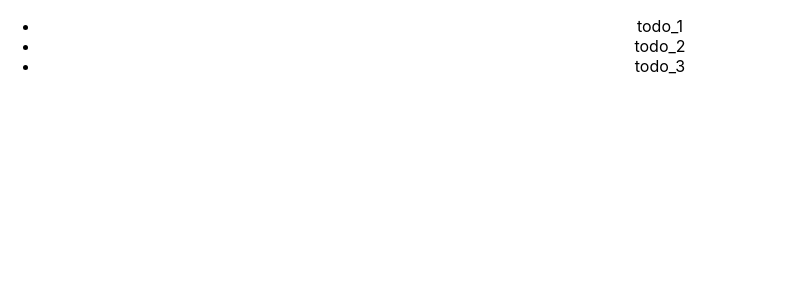
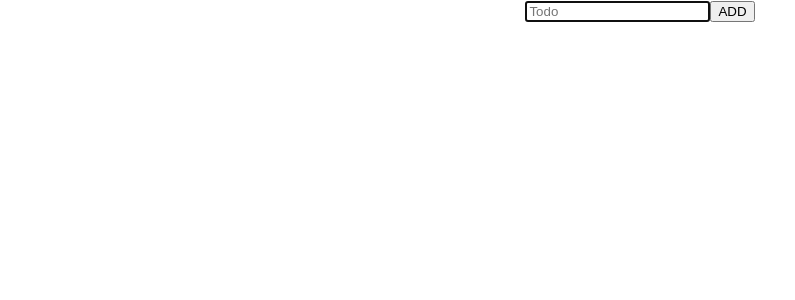
Before and after one commit to KiKiKi-KiKi/react-recoil-sandbox, a React (Create React App) app: page / in a window 1280 px wide. Shown: the top 300 px of the page, without its empty margins (0-795 px from the left). Built offline with nearby package versions, Linux system fonts and the light colour scheme.

Commit message:
:wolf: Implement add new todo.

```diff
--- /dev/null
+++ b/src/components/TodoForm.tsx
@@ -0,0 +1,56 @@
+import { v4 as uuid } from 'uuid';
+import { useCallback, useState, VFC } from 'react';
+import { useSetRecoilState } from 'recoil';
+import { todoListState } from '../recoil/atoms/todoListState';
+
+export const TodoForm: VFC = () => {
+  const setTodoList = useSetRecoilState(todoListState);
+  const [text, setText] = useState<string>('');
+
+  const onChangeTextHandler = useCallback(
+    (evt: React.ChangeEvent<HTMLInputElement>) => {
+      setText(evt.currentTarget.value);
+    },
+    [],
+  );
+
+  const onSubmitHandler = (evt: React.FormEvent) => {
+    evt.preventDefault();
+    const todoText = text.trim();
+
+    if (!todoText) {
+      return false;
+    }
+
+    setTodoList((oldTodoList) => {
+      const id = uuid();
+
+      return [
+        ...oldTodoList,
+        [
+          id,
+          {
+            id,
+            text: todoText,
+            isComplete: false,
+          },
+        ],
+      ];
+    });
+
+    setText('');
+  };
+
+  return (
+    <form onSubmit={onSubmitHandler}>
+      <input
+        type="text"
+        value={text}
+        onChange={onChangeTextHandler}
+        placeholder="Todo"
+        autoFocus={true}
+      />
+      <button type="submit">ADD</button>
+    </form>
+  );
+};
--- a/src/components/TodoList.tsx
+++ b/src/components/TodoList.tsx
@@ -1,12 +1,14 @@
 import { VFC } from 'react';
 import { useRecoilValue } from 'recoil';
 import { todoListState } from '../recoil/atoms/todoListState';
+import { TodoForm } from './TodoForm';
 
 export const TodoList: VFC = () => {
   const todoList = useRecoilValue(todoListState);
 
   return (
     <div className="todoList">
+      <TodoForm />
       <ul>
         {todoList.map(([id, item]) => {
           return (
--- a/src/recoil/atoms/todoListState.ts
+++ b/src/recoil/atoms/todoListState.ts
@@ -11,13 +11,7 @@ interface TodoItem {
 
 type TodoListInterface = [TodoId, TodoItem][];
 
-const DUMMYDATA: TodoListInterface = [
-  ['1', { id: '1', text: 'todo_1', isComplete: false }],
-  ['2', { id: '2', text: 'todo_2', isComplete: false }],
-  ['3', { id: '3', text: 'todo_3', isComplete: false }],
-];
-
 export const todoListState = atom<TodoListInterface>({
   key: TODOLISTSTATE,
-  default: DUMMYDATA,
+  default: [],
 });
```
